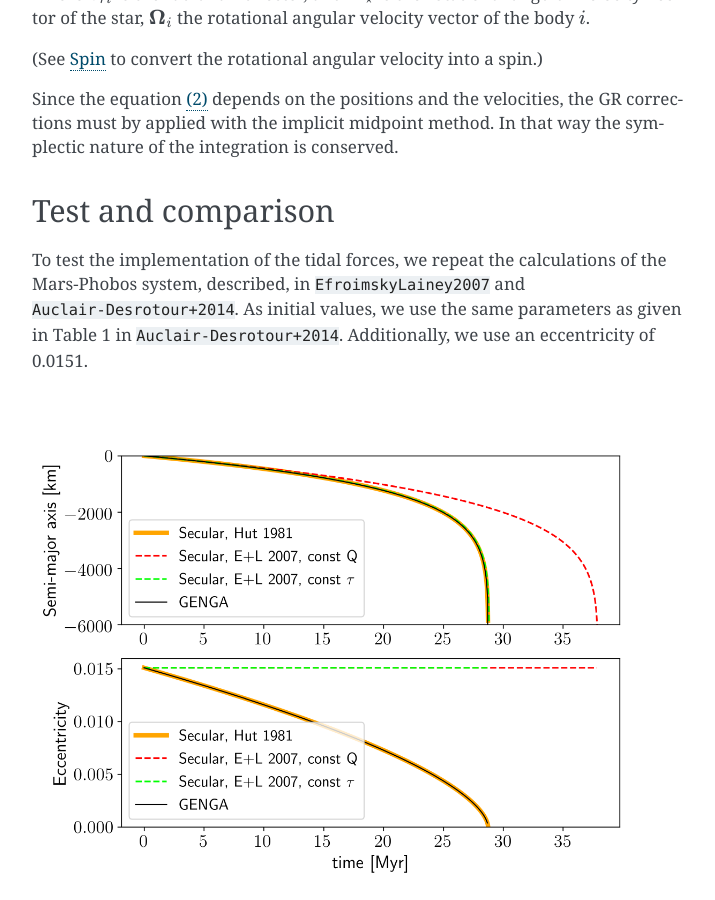
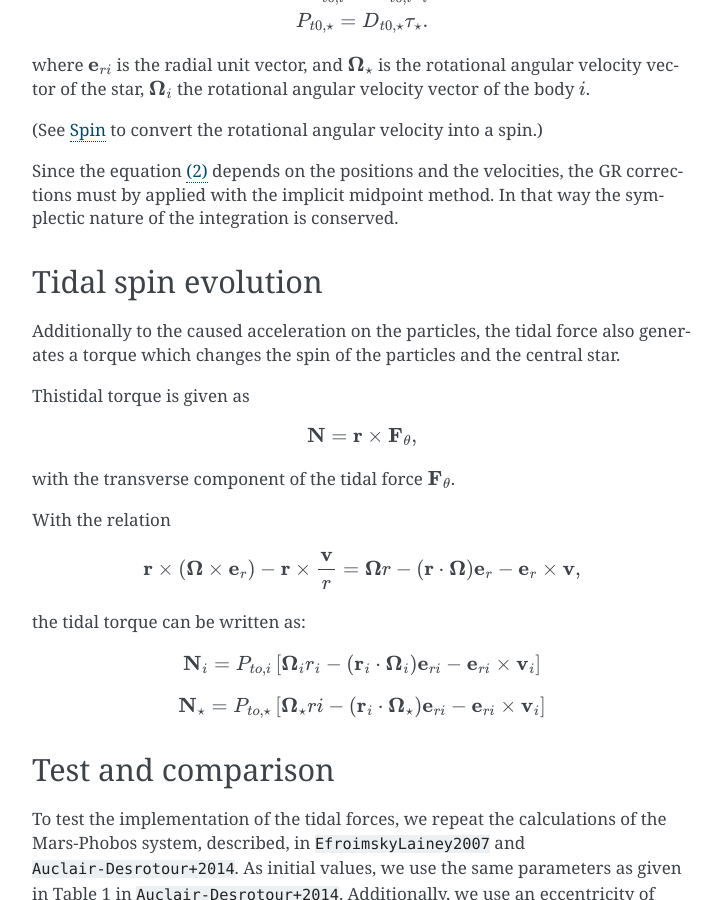
Before and after one commit to vinfreecs/genga, a Sphinx documentation site: the page built from docs/Tides.rst, in a window 1280 px wide and 900 px high, scrolled down 1334 px. Shown: the whole window, without its empty margins (388-1103 px from the left). Built offline with Sphinx 7.4.7, drawn with Linux system fonts in a browser that asks for light colours; cross-references to code outside the pages are shown as plain code; some of the changed text lies outside the part shown.

Commit message:
include tidal spin evolution

```diff
--- a/docs/Tides.rst
+++ b/docs/Tides.rst
@@ -4,6 +4,8 @@
 ============
 
 Tidal Forces can be enabled with the :literal:`Use Tides` parameter in the :literal:`param.dat` file.
+The tidal forces evolve the spin of the particles and spin of the central star. The evolution of the
+stellar spin is reported in :ref:`StarFile`.
 
 
 Parameters for the tidal forces:
@@ -70,6 +72,39 @@
 Since the equation :eq:`eq_apn` depends on the positions and the velocities, the GR corrections must by
 applied with the implicit midpoint method. In that way the symplectic nature of the integration is conserved.
 
+
+Tidal spin evolution
+--------------------
+
+Additionally to the caused acceleration on the particles, the tidal force also generates a torque which changes the spin of the particles
+and the central star.
+
+Thistidal torque is given as
+
+.. math::
+
+    \mathbf{N} = \mathbf{r} \times \mathbf{F_\theta},
+
+with the transverse component of the tidal force :math:`\mathbf{F_\theta}`.
+
+With the relation
+
+.. math::
+
+    \mathbf{r} \times (\mathbf{\Omega} \times \mathbf{e}_r) - \mathbf{r} \times \frac{\mathbf{v}}{r} =
+    \mathbf{\Omega}r - (\mathbf{r} \cdot \mathbf{\Omega}) \mathbf{e}_r - \mathbf{e}_r \times \mathbf{v},
+
+the tidal torque can be written as:
+
+.. math::
+
+    \mathbf{N}_i = P_{to,i} \left[ \mathbf{\Omega}_i r_i - (\mathbf{r}_i \cdot \mathbf{\Omega}_i) \mathbf{e}_{ri} - \mathbf{e}_{ri} \times \mathbf{v}_i \right]
+
+.. math::
+
+    \mathbf{N}_\star = P_{to,\star} \left[ \mathbf{\Omega}_\star ri - (\mathbf{r}_i \cdot \mathbf{\Omega}_\star) \mathbf{e}_{ri} - \mathbf{e}_{ri} \times \mathbf{v}_i \right]
+
+
 Test and comparison
 -------------------
 To test the implementation of the tidal forces,
```
Also changed, not shown: docs/Files.rst (+27 -1 lines), docs/InitialConditions.rst (+19 -5 lines), 7 other files.
